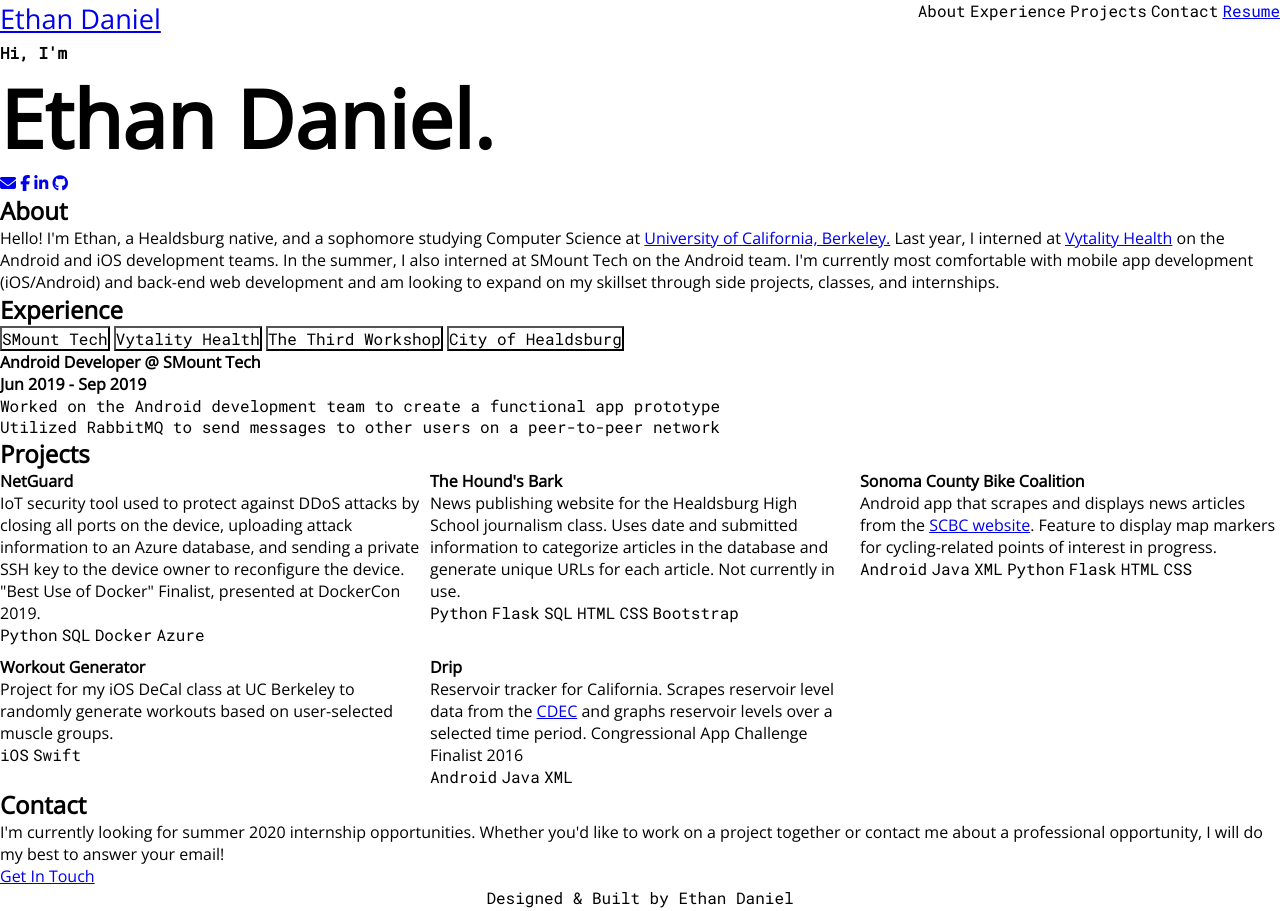
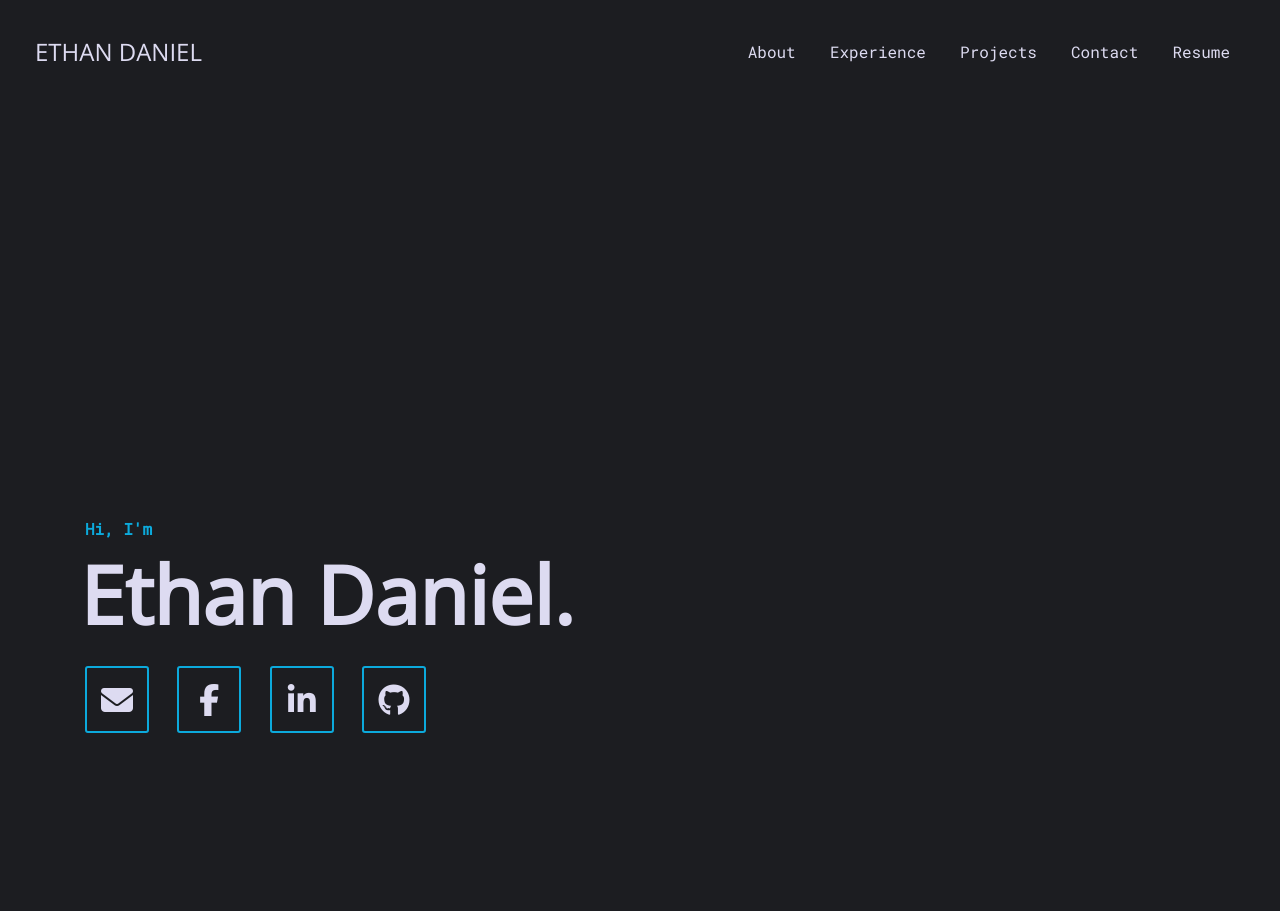
Before and after one commit to ethancdaniel/ethancdaniel.github.io, a plain HTML site: page index.html in a window 1280 px wide. Shown: the top 911 px of the page. Drawn offline with nearby package versions, Linux system fonts and the light colour scheme.

Commit message:
create landing page

```diff
--- a/index.html
+++ b/index.html
@@ -8,29 +8,26 @@
 	</head>
 
 	<body>
-		<header>
+		<nav>
 			<a href="/" aria-label="home" id="logo">Ethan Daniel</a>
-			<div id="redirects">
-				<nav>
+
 					<ul>
-						<li>About</li>
-						<li>Experience</li>
-						<li>Projects</li>
-						<li>Contact</li>
+						<li class="nav-link">About</li>
+						<li class="nav-link">Experience</li>
+						<li class="nav-link">Projects</li>
+						<li class="nav-link">Contact</li>
+						<li class="nav-link"><a href="/Resume_Ethan_Daniel.pdf" id="resume-link">Resume</a></li>
 					</ul>
-				</nav>
-				<a href="/Resume_Ethan_Daniel.pdf" aria-label="resume" id="resume-link">Resume</a>
-			</div>
-		</header>
+		</nav>
 		<main>
 			<section id="landing">
 				<h6>Hi, I'm</h6>
 				<h1>Ethan Daniel.</h1>
-				<div id="contact-buttons">
-					<a href="mailto:ethandaniel@berkeley.edu"><i class="fas fa-envelope"></i></a>
-					<a href="https://www.facebook.com/ethancdaniel"><i class="fab fa-facebook-f"></i></a>
-					<a href="https://www.linkedin.com/in/ethancdaniel/"><i class="fab fa-linkedin-in"></i></a>
-					<a href="http://github.com/ethancdaniel"><i class="fab fa-github"></i></a>
+				<div id="media-btns">
+					<a class="media-btn" href="mailto:ethandaniel@berkeley.edu"><i class="fas fa-envelope fa-fw"></i></a>
+					<a class="media-btn" href="https://www.facebook.com/ethancdaniel"><i class="fab fa-facebook-f fa-fw"></i></a>
+					<a class="media-btn" href="https://www.linkedin.com/in/ethancdaniel/"><i class="fab fa-linkedin-in fa-fw"></i></a>
+					<a class="media-btn" href="http://github.com/ethancdaniel"><i class="fab fa-github fa-fw"></i></a>
 				</div>
 			</section>
 
--- a/main.css
+++ b/main.css
@@ -2,18 +2,22 @@
 	margin: 0;
 	font-size: 100%;
 	font-family: 'Open Sans';
-	background: transparent;
-	outline: 0;
 	padding: 0;
-	vertical-align: baseline;
+	box-sizing: border-box;
+	color: #DDDBF1
+}
+
+body {
+	background-color: #1C1D21;
 }
 
 button {
 	font-family: 'Roboto Mono', monospace;
 }
+
 main {
 	margin: 0 auto;
-	max-width: 80em;
+	max-width: 70em;
 }
 
 h1 {
@@ -26,11 +30,8 @@ h2 {
 
 h6 {
 	font-family: 'Roboto Mono', monospace;
-}
-header {
-	display: inline-block;
-
-	width: 100%;
+	color: #0CAADC;
+	margin-left: 5px;
 }
 
 footer p {
@@ -41,19 +42,36 @@ footer p {
 }
 
 nav {
-	display: inline-block;
+	display: flex;
+	justify-content: space-between;
+	align-items: center;
+	margin: 35px;
+}
+
+nav ul {
+	list-style: none;
 }
 
 ol li {
 	display: inline-block;
 }
 
-p {
-}
-
 ul li {
 	display: inline-block;
 	font-family: 'Roboto Mono', monospace;
+}
+
+.media-btn {
+	padding: 10px 10px;
+	margin: 0px 15px 0px 5px;
+	border: 2px;
+	border-radius: 3px;
+	border-style: solid;
+	border-color: #0CAADC;
+}
+
+.nav-link {
+	margin: 0px 15px;
 }
 
 .work-description {
@@ -64,9 +82,20 @@ ul li {
 	display: block;
 }
 
+#landing {
+	margin: 450px 0px 700px 0px;
+	justify-content: center;
+}
+
 #logo {
-	float: left;
-	font-size: 1.7em;
+	text-transform: uppercase;
+	text-decoration: none;
+	font-size: 1.5em;
+}
+
+#media-btns {
+	margin: 30px 0px;
+	font-size: 2rem;
 }
 
 #projects-wrapper {
@@ -75,12 +104,9 @@ ul li {
 	grid-gap: 10px;
 }
 
-#redirects {
-	float: right;
-}
-
 #resume-link {
 	font-family: 'Roboto Mono', monospace;
+	text-decoration: none;
 }
 
 div[tabIndex="0"] {
```
